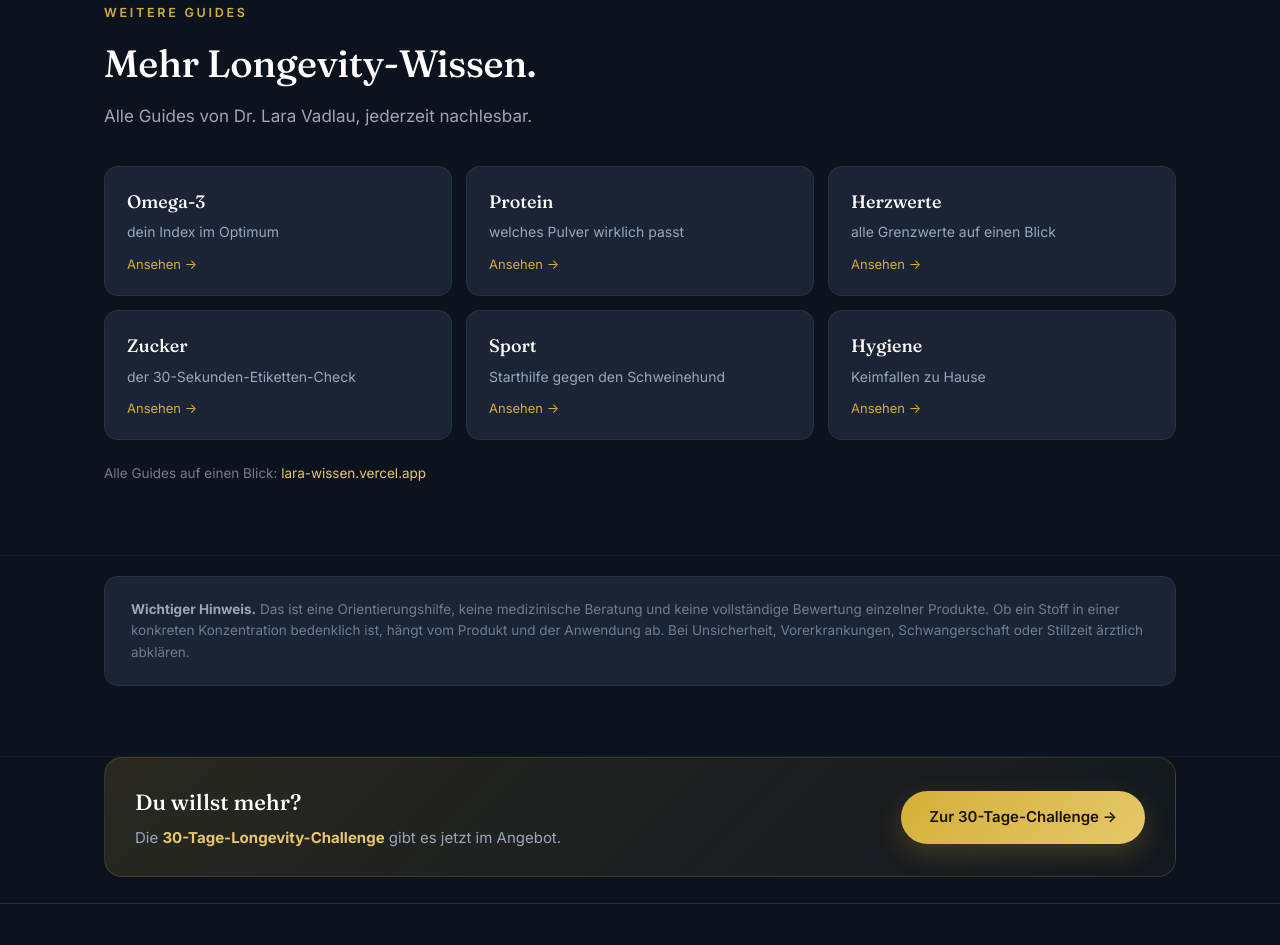
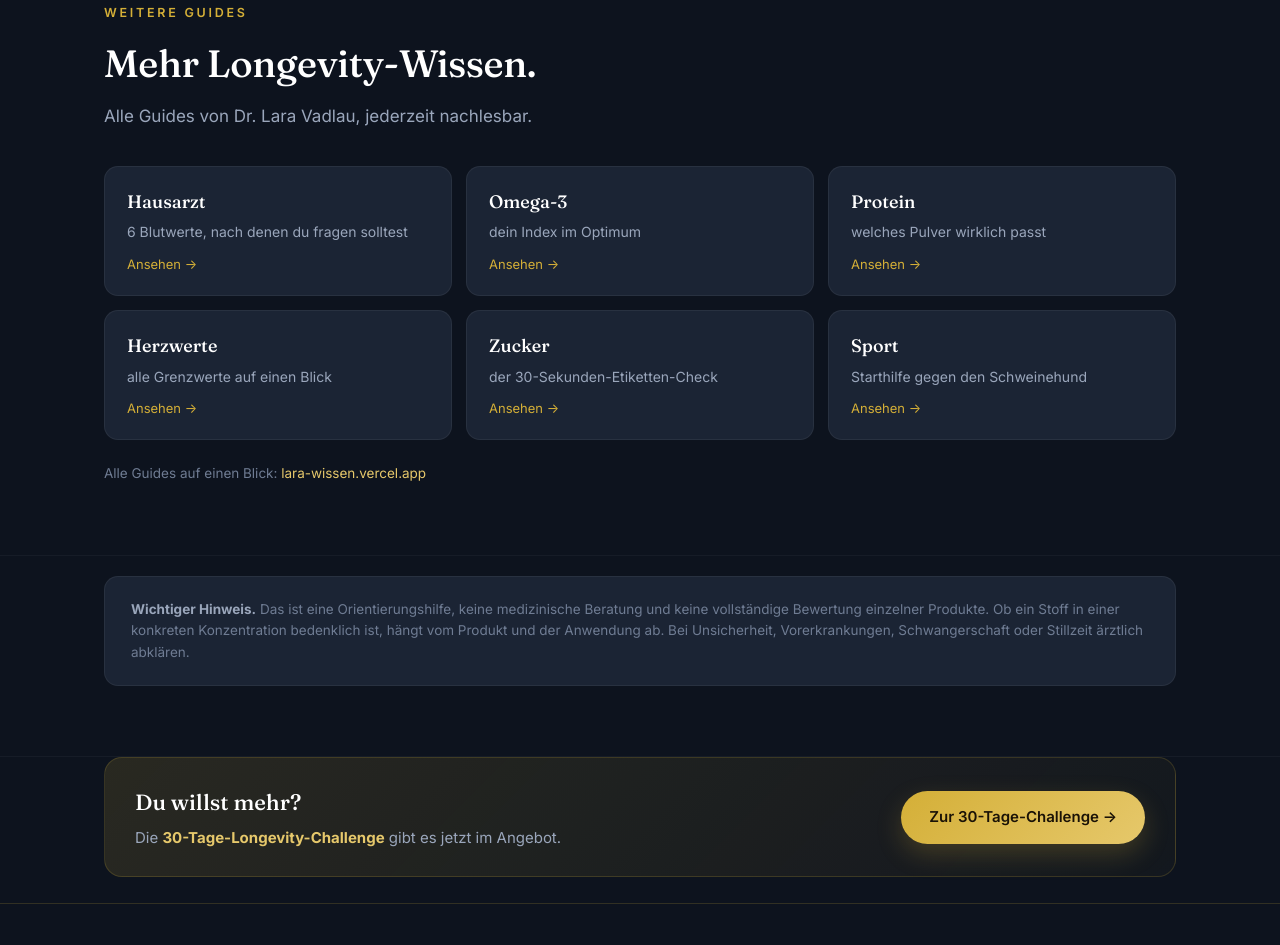
Before and after one commit to BookRevolution/lara-wissen-inhaltsstoffe, a plain HTML site: page index.html in a window 1280 px wide. Shown: the part 6578-7523 px from the top of the page. Drawn offline with Linux system fonts and the light colour scheme.

Commit message:
Querverlinkung: Hausarzt-Guide

```diff
--- a/index.html
+++ b/index.html
@@ -401,12 +401,12 @@ footer .container{display:flex;flex-wrap:wrap;justify-content:space-between;gap:
       <p>Alle Guides von Dr. Lara Vadlau, jederzeit nachlesbar.</p>
     </div>
     <div class="more reveal">
+      <a href="https://lara-hausarzt.vercel.app"><span class="t">Hausarzt</span><span class="d">6 Blutwerte, nach denen du fragen solltest</span><span class="go">Ansehen &rarr;</span></a>
       <a href="https://lara-omega3.vercel.app"><span class="t">Omega-3</span><span class="d">dein Index im Optimum</span><span class="go">Ansehen &rarr;</span></a>
       <a href="https://lara-protein.vercel.app"><span class="t">Protein</span><span class="d">welches Pulver wirklich passt</span><span class="go">Ansehen &rarr;</span></a>
       <a href="https://lara-herzwerte.vercel.app"><span class="t">Herzwerte</span><span class="d">alle Grenzwerte auf einen Blick</span><span class="go">Ansehen &rarr;</span></a>
       <a href="https://lara-zucker.vercel.app"><span class="t">Zucker</span><span class="d">der 30-Sekunden-Etiketten-Check</span><span class="go">Ansehen &rarr;</span></a>
       <a href="https://lara-sport.vercel.app"><span class="t">Sport</span><span class="d">Starthilfe gegen den Schweinehund</span><span class="go">Ansehen &rarr;</span></a>
-      <a href="https://lara-hygiene.vercel.app"><span class="t">Hygiene</span><span class="d">Keimfallen zu Hause</span><span class="go">Ansehen &rarr;</span></a>
     </div>
     <p style="margin-top:22px;color:var(--muted-2);font-size:13.5px">Alle Guides auf einen Blick: <a href="https://lara-wissen.vercel.app">lara-wissen.vercel.app</a></p>
   </div>
```
